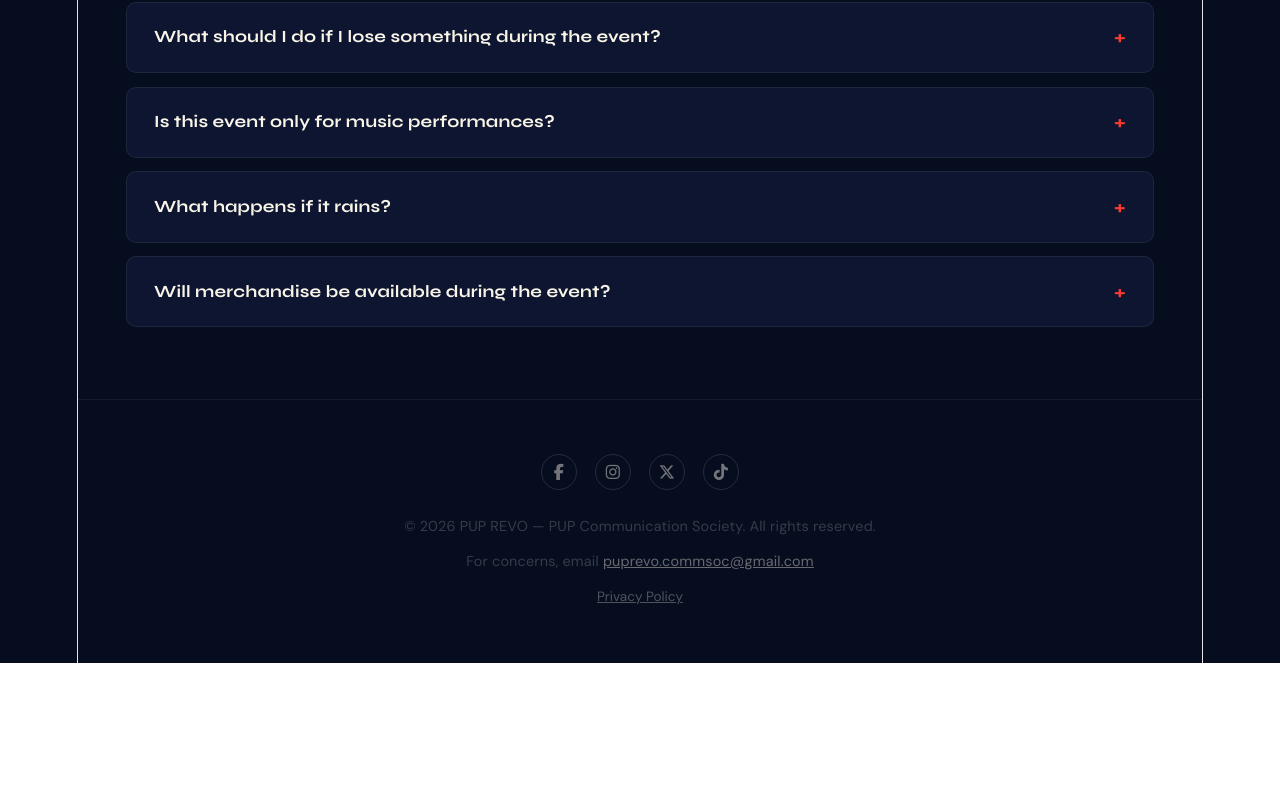
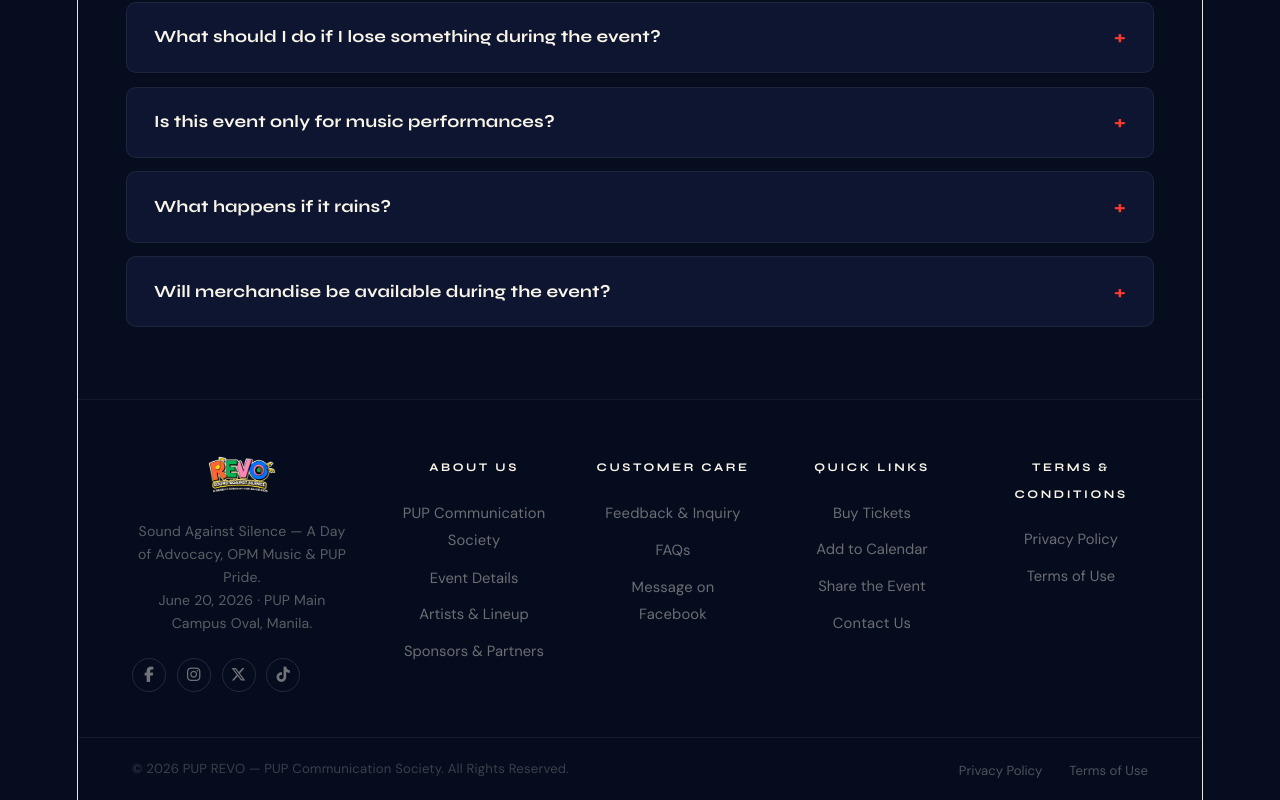
Before and after one commit to johnelsisura/puprevo2026, a React (Vite) app: page / in a window 1280 px wide. Shown: the part 7992-8792 px from the top of the page. Before the commit the page ends 8655 px from the top, so only its background shows below. Built offline with nearby package versions, Linux system fonts and the light colour scheme; no server answers; the database is empty.

Commit message:
updated the landing footer page

```diff
--- a/src/pages/Landing.jsx
+++ b/src/pages/Landing.jsx
@@ -113,6 +113,7 @@ export default function Landing() {
   const [slots, setSlots] = useState({ student: null, public: null })
   const [loading, setLoading] = useState(true)
   const [privacyOpen, setPrivacyOpen] = useState(false)
+  const [termsOpen, setTermsOpen] = useState(false)
   const [faqSearch, setFaqSearch] = useState('')
   const [openFaq, setOpenFaq] = useState(null)
   const [navScrolled, setNavScrolled] = useState(false)
@@ -749,28 +750,80 @@ export default function Landing() {
 
         /* ---- FOOTER ---- */
         .footer {
-          text-align: center; padding: 3rem 2rem;
-          font-family: 'DM Sans', sans-serif; font-size: 0.8rem;
-          color: rgba(250,245,233,0.2);
+          font-family: 'DM Sans', sans-serif;
           border-top: 1px solid rgba(255,255,255,0.06);
-        }
-        .footer strong { color: var(--red); }
-        .footer-socials { display: flex; justify-content: center; gap: 1rem; margin-bottom: 1.25rem; flex-wrap: wrap; }
+          background: rgba(6,13,31,0.6);
+        }
+        .footer-main {
+          display: grid;
+          grid-template-columns: 220px repeat(4, 1fr);
+          gap: 2.5rem;
+          padding: 3rem 3rem 2.5rem;
+          max-width: 1200px; margin: 0 auto;
+        }
+        @media (max-width: 900px) {
+          .footer-main { grid-template-columns: 1fr 1fr; padding: 2rem 1.5rem; }
+        }
+        @media (max-width: 520px) {
+          .footer-main { grid-template-columns: 1fr; }
+        }
+        .footer-brand { display: flex; flex-direction: column; gap: 1rem; }
+        .footer-logo img { height: 40px; width: auto; object-fit: contain; }
+        .footer-tagline {
+          font-size: 0.78rem; color: rgba(250,245,233,0.35); line-height: 1.65;
+        }
+        .footer-socials {
+          display: flex; gap: 0.6rem; flex-wrap: wrap; margin-top: 0.25rem;
+        }
         .footer-social-link {
           display: flex; align-items: center; justify-content: center;
-          width: 36px; height: 36px; border-radius: 50%;
+          width: 34px; height: 34px; border-radius: 50%;
           border: 1px solid rgba(255,255,255,0.12);
-          color: rgba(250,245,233,0.45); font-size: 0.9rem;
+          color: rgba(250,245,233,0.45); font-size: 0.85rem;
           text-decoration: none; transition: border-color 0.2s, color 0.2s, background 0.2s;
         }
         .footer-social-link:hover { border-color: var(--gold); color: var(--gold); background: rgba(255,215,0,0.07); }
-        .footer-privacy-btn {
+        .footer-col {}
+        .footer-col-title {
+          font-family: 'Syne', sans-serif; font-size: 0.65rem; font-weight: 700;
+          letter-spacing: 0.22em; text-transform: uppercase;
+          color: var(--cream); margin-bottom: 1rem;
+        }
+        .footer-col-links {
+          display: flex; flex-direction: column; gap: 0.6rem; list-style: none;
+        }
+        .footer-col-links li {}
+        .footer-col-links a,
+        .footer-col-links button {
+          font-size: 0.82rem; color: rgba(250,245,233,0.42);
+          text-decoration: none; background: none; border: none;
+          cursor: pointer; padding: 0; font-family: 'DM Sans', sans-serif;
+          transition: color 0.15s; text-align: left;
+        }
+        .footer-col-links a:hover,
+        .footer-col-links button:hover { color: var(--cream); }
+        .footer-bottom {
+          border-top: 1px solid rgba(255,255,255,0.06);
+          padding: 1rem 3rem;
+          display: flex; align-items: center; justify-content: space-between;
+          max-width: 1200px; margin: 0 auto; flex-wrap: wrap; gap: 0.75rem;
+        }
+        @media (max-width: 640px) {
+          .footer-bottom { padding: 1rem 1.5rem; flex-direction: column; align-items: flex-start; }
+        }
+        .footer-copy {
+          font-size: 0.73rem; color: rgba(250,245,233,0.22);
+        }
+        .footer-bottom-links {
+          display: flex; gap: 1.5rem; list-style: none; flex-wrap: wrap;
+        }
+        .footer-bottom-links button {
+          font-size: 0.73rem; color: rgba(250,245,233,0.3);
           background: none; border: none; cursor: pointer;
-          color: rgba(250,245,233,0.3); font-family: 'DM Sans', sans-serif;
-          font-size: 0.75rem; text-decoration: underline; margin-top: 0.75rem;
-          display: inline-block; transition: color 0.15s;
-        }
-        .footer-privacy-btn:hover { color: rgba(250,245,233,0.6); }
+          font-family: 'DM Sans', sans-serif; padding: 0;
+          transition: color 0.15s;
+        }
+        .footer-bottom-links button:hover { color: rgba(250,245,233,0.7); }
 
         /* ---- PRIVACY MODAL ---- */
         .modal-overlay {
@@ -1352,6 +1405,17 @@ export default function Landing() {
 
         {/* FOOTER */}
         <footer className="footer">
+          <div className="footer-main">
+
+            {/* Brand column */}
+            <div className="footer-brand">
+              <div className="footer-logo">
+                <img src="/logo.png" alt="PUP REVO 2026" />
+              </div>
+              <p className="footer-tagline">
+                Sound Against Silence — A Day of Advocacy, OPM Music &amp; PUP Pride.<br />
+                June 20, 2026 · PUP Main Campus Oval, Manila.
+              </p>
               <div className="footer-socials">
                 <a href="https://www.facebook.com/pupcommsoc" target="_blank" rel="noopener noreferrer" className="footer-social-link" aria-label="Facebook">
                   <i className="fa-brands fa-facebook-f" />
@@ -1366,16 +1430,59 @@ export default function Landing() {
                   <i className="fa-brands fa-tiktok" />
                 </a>
               </div>
-          <p>© 2026 PUP REVO — PUP Communication Society. All rights reserved.</p>
-          <p style={{ marginTop: '0.5rem' }}>
-            For concerns, email{' '}
-            <a href="mailto:puprevo.commsoc@gmail.com" style={{ color: 'rgba(250,245,233,0.4)' }}>
-              puprevo.commsoc@gmail.com
-            </a>
-          </p>
-          <button className="footer-privacy-btn" onClick={() => setPrivacyOpen(true)}>
-            Privacy Policy
-          </button>
+            </div>
+
+            {/* About Us */}
+            <div className="footer-col">
+              <div className="footer-col-title">About Us</div>
+              <ul className="footer-col-links">
+                <li><a href="https://www.facebook.com/pupcommsoc" target="_blank" rel="noopener noreferrer">PUP Communication Society</a></li>
+                <li><button onClick={() => scrollTo('details')}>Event Details</button></li>
+                <li><button onClick={() => scrollTo('artists')}>Artists & Lineup</button></li>
+                <li><button onClick={() => scrollTo('sponsors')}>Sponsors & Partners</button></li>
+              </ul>
+            </div>
+
+            {/* Customer Care */}
+            <div className="footer-col">
+              <div className="footer-col-title">Customer Care</div>
+              <ul className="footer-col-links">
+                <li><a href="mailto:puprevo.commsoc@gmail.com">Feedback &amp; Inquiry</a></li>
+                <li><button onClick={() => scrollTo('faq')}>FAQs</button></li>
+                <li><a href="https://www.facebook.com/pupcommsoc" target="_blank" rel="noopener noreferrer">Message on Facebook</a></li>
+              </ul>
+            </div>
+
+            {/* Quick Links */}
+            <div className="footer-col">
+              <div className="footer-col-title">Quick Links</div>
+              <ul className="footer-col-links">
+                <li><button onClick={() => scrollTo('tickets')}>Buy Tickets</button></li>
+                <li><button onClick={() => setCalOpen(true)}>Add to Calendar</button></li>
+                <li><button onClick={() => setShareOpen(true)}>Share the Event</button></li>
+                <li><a href="mailto:puprevo.commsoc@gmail.com">Contact Us</a></li>
+              </ul>
+            </div>
+
+            {/* Terms & Conditions */}
+            <div className="footer-col">
+              <div className="footer-col-title">Terms &amp; Conditions</div>
+              <ul className="footer-col-links">
+                <li><button onClick={() => setPrivacyOpen(true)}>Privacy Policy</button></li>
+                <li><button onClick={() => setTermsOpen(true)}>Terms of Use</button></li>
+              </ul>
+            </div>
+
+          </div>
+
+          {/* Bottom bar */}
+          <div className="footer-bottom">
+            <p className="footer-copy">© 2026 PUP REVO — PUP Communication Society. All Rights Reserved.</p>
+            <ul className="footer-bottom-links">
+              <li><button onClick={() => setPrivacyOpen(true)}>Privacy Policy</button></li>
+              <li><button onClick={() => setTermsOpen(true)}>Terms of Use</button></li>
+            </ul>
+          </div>
         </footer>
 
         {/* PRIVACY MODAL */}
@@ -1434,7 +1541,48 @@ export default function Landing() {
           </div>
         )}
 
-        {/* SHARE MODAL */}
+        {/* TERMS OF USE MODAL */}
+        {termsOpen && (
+          <div className="modal-overlay" onClick={e => { if (e.target === e.currentTarget) setTermsOpen(false) }}>
+            <div className="modal">
+              <h2>Terms of Use</h2>
+              <p className="modal-subtitle">PUP REVO 2026: Sound Against Silence — Effective Date: January 2026</p>
+              <p>By accessing this website and purchasing tickets to PUP REVO 2026, you agree to be bound by the following Terms of Use. Please read them carefully before proceeding.</p>
+
+              <h3>1. General</h3>
+              <p>This website is operated by the PUP Communication Society for the purpose of providing event information and facilitating ticket purchases for PUP REVO 2026: Sound Against Silence, a benefit concert organized in support of ABS-CBN Foundation – Bantay Bata 163 and World Vision Philippines. By using this site, you confirm that you are at least 13 years of age and agree to these terms.</p>
+
+              <h3>2. Ticket Purchase</h3>
+              <p>All ticket purchases are subject to availability. By completing a purchase, you agree to provide accurate and truthful personal information. Each ticket is valid for one (1) person only and is non-transferable unless expressly permitted by the organizers. Physical ticket claiming is required prior to event entry and must be done at designated booths upon presentation of your e-ticket or proof of purchase.</p>
+
+              <h3>3. No Refund Policy</h3>
+              <p>All sales are final. Tickets are non-refundable and non-exchangeable under any circumstances except as required by applicable law. In the unlikely event of event cancellation or major schedule change, the organizers will communicate the appropriate course of action through official channels.</p>
+
+              <h3>4. Event Rules & Conduct</h3>
+              <p>Attendees are expected to observe proper conduct throughout the event. The organizers reserve the right to refuse admission or remove any attendee who violates event rules, poses a safety risk, or engages in disruptive behavior — without entitlement to a refund. Outside food, drinks, and items prohibited by venue regulations may be confiscated at the gate.</p>
+
+              <h3>5. Intellectual Property</h3>
+              <p>All content on this website — including but not limited to the event name, logo, poster, artist materials, and written content — is the property of the PUP Communication Society or its respective rights holders. Unauthorized reproduction, distribution, or commercial use is prohibited.</p>
+
+              <h3>6. Limitation of Liability</h3>
+              <p>The PUP Communication Society and its organizing members shall not be held liable for any loss, injury, or damage incurred during the event, unless caused by gross negligence on the part of the organizers. Attendees participate at their own risk and are encouraged to take reasonable personal precautions.</p>
+
+              <h3>7. Force Majeure</h3>
+              <p>The organizers shall not be held liable for failure to fulfill obligations due to circumstances beyond their reasonable control, including but not limited to natural disasters, government directives, public health emergencies, or acts of God. In such cases, updates will be communicated through official PUP Communication Society social media pages.</p>
+
+              <h3>8. Privacy</h3>
+              <p>Your personal data is handled in accordance with our Privacy Policy and the Data Privacy Act of 2012 (R.A. 10173). By using this site and purchasing a ticket, you consent to the collection and processing of your information as described in our Privacy Policy.</p>
+
+              <h3>9. Amendments</h3>
+              <p>The PUP Communication Society reserves the right to update or modify these Terms of Use at any time without prior notice. Continued use of the website following any changes constitutes acceptance of the revised terms. It is your responsibility to review this page periodically.</p>
+
+              <h3>10. Contact</h3>
+              <p>For questions or concerns regarding these Terms of Use, please reach out to us at <a href="mailto:puprevo.commsoc@gmail.com" style={{ color: 'var(--gold)' }}>puprevo.commsoc@gmail.com</a> or through the official PUP Communication Society social media pages.</p>
+
+              <button className="modal-close" onClick={() => setTermsOpen(false)}>Close</button>
+            </div>
+          </div>
+        )}
         {shareOpen && (
           <div className="share-overlay" onClick={e => { if (e.target === e.currentTarget) setShareOpen(false) }}>
             <div className="share-modal">
```
Lines whose indentation alone changed are shown as unchanged.
